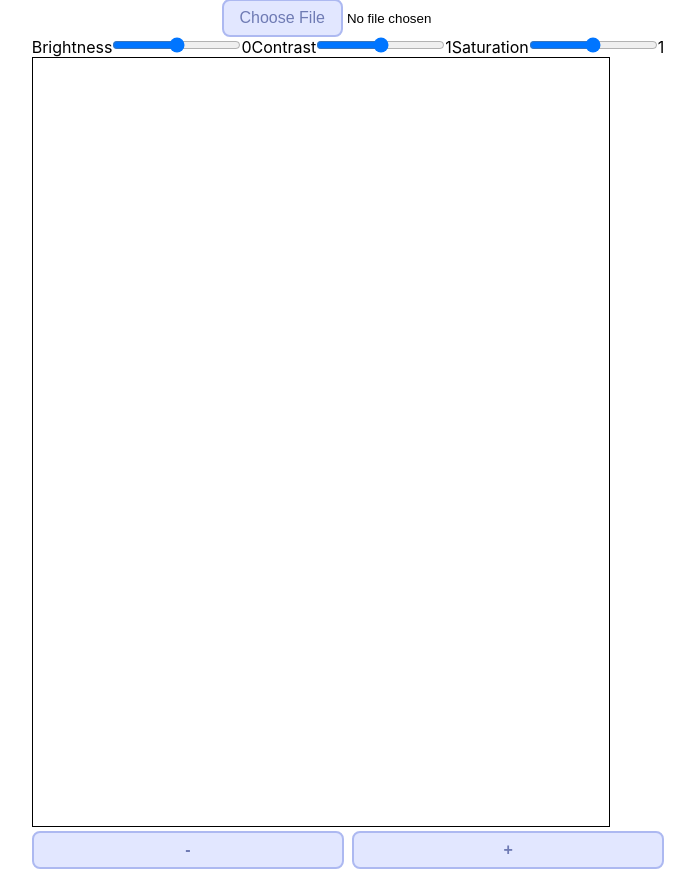
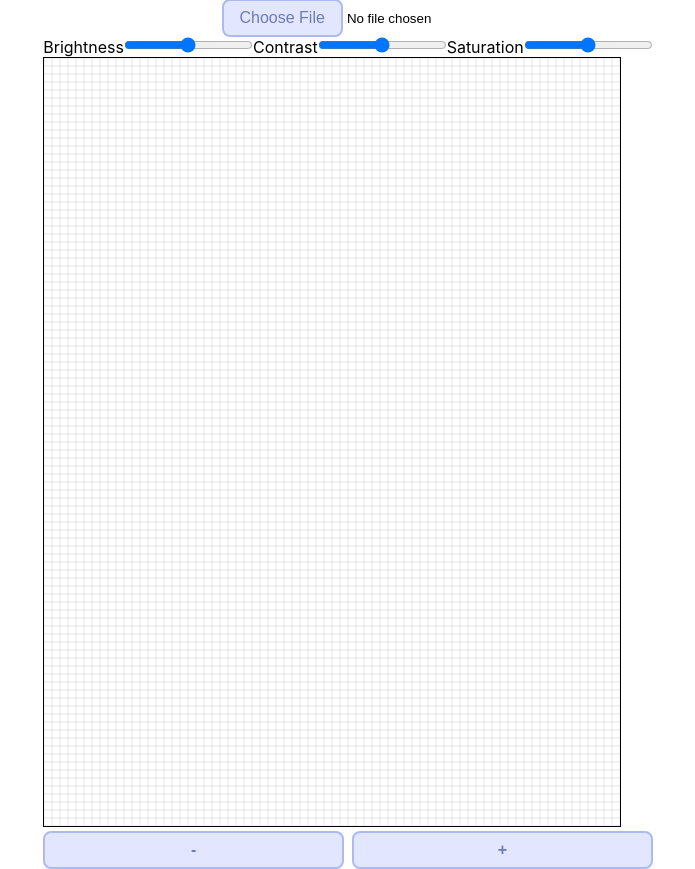
Before and after one commit to Wztrbrg/brick-canvas, a React (Create React App) app: page / in a window 1280 px wide. Shown: the whole page, without its empty margins (292-987 px from the left). Built offline with nearby package versions, Linux system fonts and the light colour scheme.

Commit message:
Cleaning up code and commenting files

```diff
--- a/src/components/Canvas.jsx
+++ b/src/components/Canvas.jsx
@@ -1,11 +1,22 @@
+/*
+
+Canvas component handles displaying and fitting the uploaded image correctly,
+Dividing the canvas in to a grid where each cell corresponds to one lego piece in scale,
+Calculating the dominant color of each cell,
+Comparing the dominant color to an array of pre-defined colors,
+Fills each cell with their respective dominant (closest) color.
+
+*/
+
 import React, { useEffect, useState } from "react";
 import useCanvas from "../hooks/useCanvas";
 import "./canvas.css"
 import {
   calculateDominantColor } from "../utils/canvasUtils";
 
-// Canvas component handles displaying and fitting the uploaded image correctly
+
 function Canvas({ file, image }) {
+  //Initial canvas sizes, scaling to a 4x3 x (24x24 baseplates)
   const canSizes = [
     {
       "-": {
@@ -20,8 +31,8 @@ function Canvas({ file, image }) {
       }
     }
   ]
+  //States for canvas-size, brightness, contrast and saturation
   const [currentSize, setCurrentSize] = useState(canSizes[0]["-"]);
-   // State variables to manage brightness and contrast
    const [brightness, setBrightness] = useState(0);
    const [contrast, setContrast] = useState(1);
    const [saturation, setSaturation] = useState(1);
@@ -57,30 +68,40 @@ function Canvas({ file, image }) {
     setSaturation(Number(value));
   };
 
-  // Add these functions for brightness and contrast adjustments
-  function applyBrightnessContrast(imageData, brightness, contrast) {
+  // Functions for brightness, contrast and saturation adjustments
+  const applyImageAdjustments = (imageData, brightness, contrast, saturation) => {
     const data = imageData.data;
+
+    const adjustment = (value, adjustmentValue) =>
+      Math.round(((value - 128) * adjustmentValue) + 128);
 
     for (let i = 0; i < data.length; i += 4) {
       // Apply brightness
-      data[i] += brightness;
-      data[i + 1] += brightness;
-      data[i + 2] += brightness;
+      data[i] = adjustment(data[i], contrast) + brightness;
+      data[i + 1] = adjustment(data[i + 1], contrast) + brightness;
+      data[i + 2] = adjustment(data[i + 2], contrast) + brightness;
 
       // Apply contrast
-      data[i] = (data[i] - 128) * contrast + 128;
-      data[i + 1] = (data[i + 1] - 128) * contrast + 128;
-      data[i + 2] = (data[i + 2] - 128) * contrast + 128;
+      data[i] = adjustment(data[i], contrast);
+      data[i + 1] = adjustment(data[i + 1], contrast);
+      data[i + 2] = adjustment(data[i + 2], contrast);
+
+      // Apply saturation
+      const grayscale =
+        0.2989 * data[i] + 0.587 * data[i + 1] + 0.114 * data[i + 2];
+      data[i] = saturation * data[i] + (1 - saturation) * grayscale;
+      data[i + 1] = saturation * data[i + 1] + (1 - saturation) * grayscale;
+      data[i + 2] = saturation * data[i + 2] + (1 - saturation) * grayscale;
     }
 
     return imageData;
-  }
+  };
 
+  // Draw function for rendering image to the canvas
   const draw = (ctx) => {
     ctx.clearRect(0, 0, ctx.canvas.width, ctx.canvas.height);
 
-    // Function for drawing grid on image
-    const innerDrawGrid = (context) => {
+    const gridOverlay = (context) => {
       const canvasWidth = context.canvas.width;
       const canvasHeight = context.canvas.height;
 
@@ -102,6 +123,10 @@ function Canvas({ file, image }) {
         context.lineTo(canvasWidth, y);
         context.stroke();
       }
+    }
+
+    // Function dividing canvas into grid
+    const innerDrawGrid = (context) => {
 
       // Calculate number of rows and columns based on canvas size and cell size
       const numRows = Math.floor(context.canvas.height / currentSize.cellSize);
@@ -146,14 +171,17 @@ function Canvas({ file, image }) {
         const imageData = ctx.getImageData(offsetX, offsetY, imgWidth, imgHeight);
 
         // Apply brightness and contrast adjustments
-        const adjustedImageData = applyBrightnessContrast(imageData, brightness, contrast, saturation);
+        const adjustedImageData = applyImageAdjustments(imageData, brightness, contrast, saturation);
 
         // Put the adjusted image data back onto the canvas
         ctx.putImageData(adjustedImageData, offsetX, offsetY);
 
         innerDrawGrid(ctx);
+        gridOverlay(ctx);
       };
       img.src = file;
+    } else {
+      gridOverlay(ctx);
     }
   }
 
@@ -171,7 +199,6 @@ function Canvas({ file, image }) {
           value={brightness}
           onChange={handleBrightnessChange}
         />
-        <span>{brightness}</span>
 
         <label htmlFor="contrast">Contrast</label>
         <input
@@ -183,7 +210,7 @@ function Canvas({ file, image }) {
           value={contrast}
           onChange={handleContrastChange}
         />
-        <span>{contrast}</span>
+
         <label htmlFor="saturation">Saturation</label>
         <input
           type="range"
@@ -194,7 +221,6 @@ function Canvas({ file, image }) {
           value={saturation}
           onChange={handleSaturationChange}
         />
-        <span>{saturation}</span>
       </div>
       <canvas className="canvas" ref={canvasRef} />
       <div className="btn-container">
--- a/src/hooks/useCanvas.jsx
+++ b/src/hooks/useCanvas.jsx
@@ -1,3 +1,9 @@
+/*
+
+Custom hook for canvas useEffect to trigger rendering of canvas
+
+*/
+
 import { useRef, useEffect } from "react";
 
 function useCanvas(draw)  {
```
Also changed, not shown: src/utils/canvasUtils.js (+10 -0 lines).
